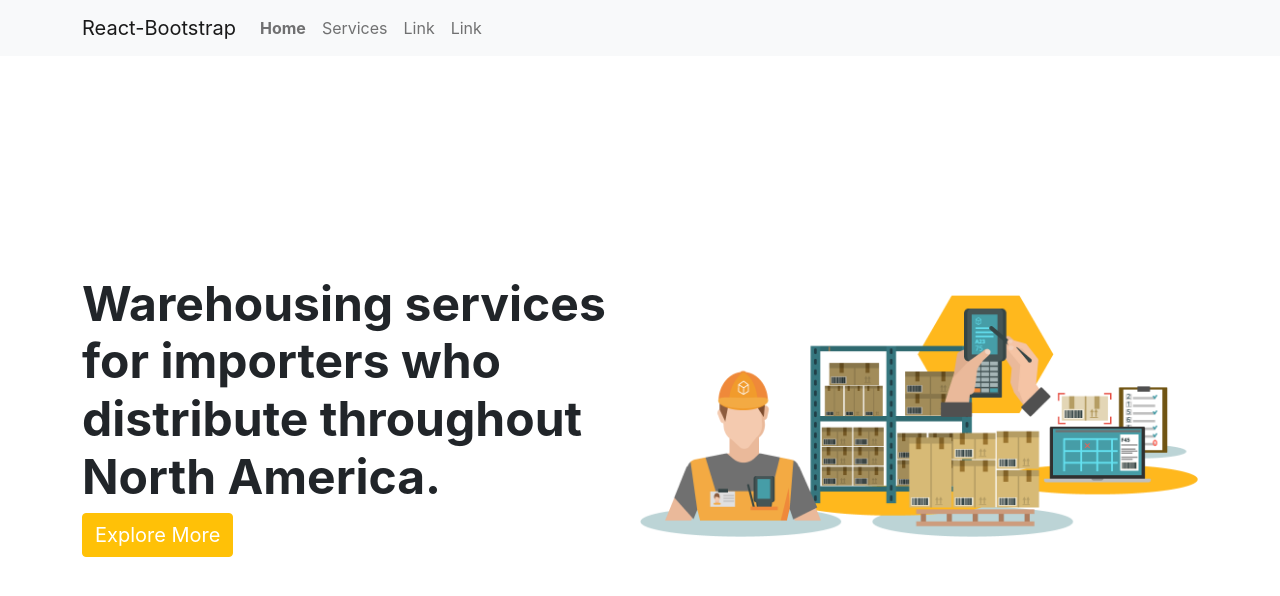
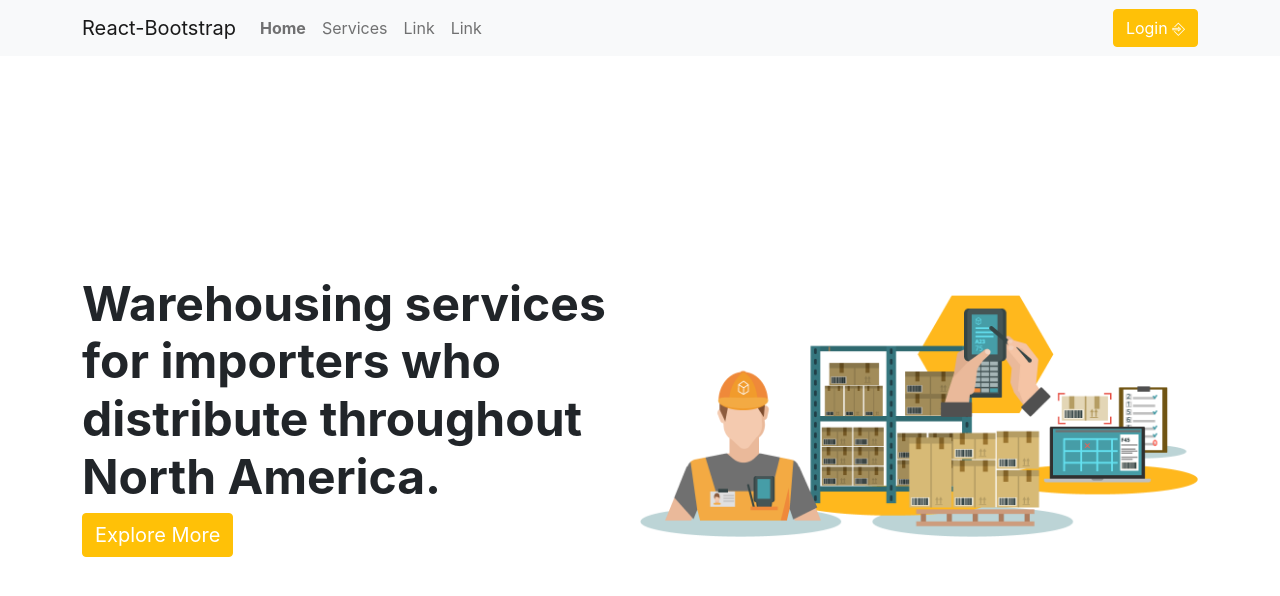
Before and after one commit to abusayeed4bd/start-warehouse-client-side, a React (Create React App) app: page / in a window 1280 px wide. Shown: the top 596 px of the page. Built offline with nearby package versions, Linux system fonts and the light colour scheme.

Commit message:
nav bar modification

```diff
--- a/src/pages/Shared/Header/Header.js
+++ b/src/pages/Shared/Header/Header.js
@@ -1,20 +1,32 @@
-import React from 'react';
-import { Container, Nav, Navbar } from 'react-bootstrap';
-import { Link } from 'react-router-dom';
+import React from "react";
+import { Button, Container, Nav, Navbar } from "react-bootstrap";
+import { Link } from "react-router-dom";
 
 const Header = () => {
   return (
-        <Navbar  className="sticky-top" bg="light" expand="lg">
+    <Navbar className="sticky-top" bg="light" expand="lg">
       <Container>
         <Navbar.Brand href="#home">React-Bootstrap</Navbar.Brand>
         <Navbar.Toggle aria-controls="basic-navbar-nav" />
         <Navbar.Collapse id="basic-navbar-nav">
           <Nav className="me-auto">
-        <Nav.Link className="fw-bold" as={Link} to="/">Home</Nav.Link>
-        <Nav.Link as={Link} to="/services">Services</Nav.Link>
+            <Nav.Link className="fw-bold" as={Link} to="/">
+              Home
+            </Nav.Link>
+            <Nav.Link as={Link} to="/services">
+              Services
+            </Nav.Link>
             <Nav.Link href="#link">Link</Nav.Link>
             <Nav.Link href="#link">Link</Nav.Link>
-
+          </Nav>
+          <Nav className="ms-auto">
+            <Button
+              className="btn btn-warning text-white"
+              as={Link}
+              to="/login"
+            >
+              Login &#9094;
+            </Button>
           </Nav>
         </Navbar.Collapse>
       </Container>
```
Lines whose indentation alone changed are shown as unchanged.
